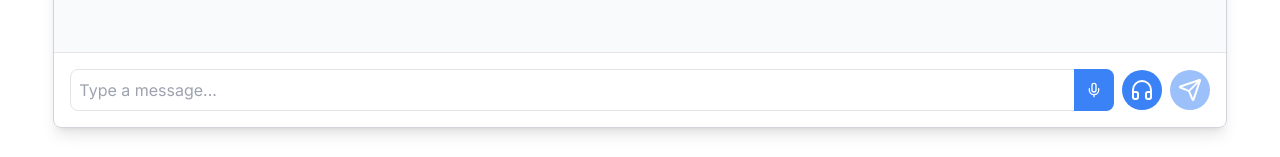
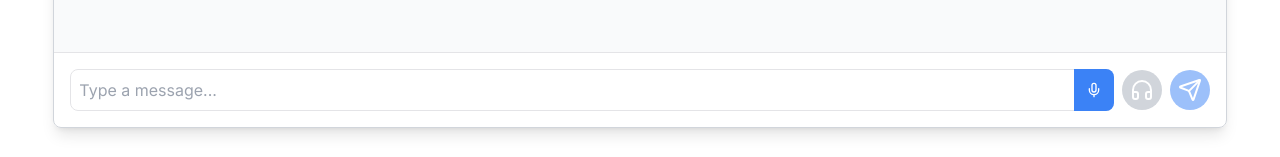
Before and after one commit to ootejreddy/ai-chatbot-app, a Next.js app: page / in a window 1280 px wide. Shown: the part 640-797 px from the top of the page. Built offline with nearby package versions, Linux system fonts and the light colour scheme.

Commit message:
added the voice feature with toggle on and off dynamically

```diff
--- /dev/null
+++ b/src/app/api/tts/route.ts
@@ -0,0 +1,37 @@
+import { NextResponse } from "next/server";
+import OpenAI from "openai";
+
+const openai = new OpenAI({
+  apiKey: process.env.OPENAI_API_KEY,
+});
+
+export async function POST(req: Request) {
+  try {
+    const { text } = await req.json();
+
+    if (!text) {
+      return NextResponse.json({ error: "No text provided" }, { status: 400 });
+    }
+
+    const mp3 = await openai.audio.speech.create({
+      model: "tts-1",
+      voice: "alloy",
+      input: text,
+    });
+
+    const buffer = Buffer.from(await mp3.arrayBuffer());
+
+    return new NextResponse(buffer, {
+      status: 200,
+      headers: {
+        "Content-Type": "audio/mpeg",
+      },
+    });
+  } catch (error) {
+    console.error("TTS API error:", error);
+    return NextResponse.json(
+      { error: "Failed to generate speech" },
+      { status: 500 }
+    );
+  }
+}
--- a/src/components/ChatInterface.tsx
+++ b/src/components/ChatInterface.tsx
@@ -8,7 +8,9 @@ const ChatInterface: React.FC = () => {
   const [messages, setMessages] = useState<Message[]>([]);
   const [isLoading, setIsLoading] = useState(false);
   const [isTyping, setIsTyping] = useState(false); // Add this state
+  const [isTTSEnabled, setIsTTSEnabled] = useState(false); // Add this line
   const messagesEndRef = useRef<HTMLDivElement>(null);
+  const audioRef = useRef<HTMLAudioElement | null>(null);
 
   useEffect(() => {
     scrollToBottom();
@@ -61,6 +63,22 @@ const ChatInterface: React.FC = () => {
       };
 
       setMessages((prevMessages) => [...prevMessages, botMessage]);
+
+      // Add TTS functionality here
+      if (isTTSEnabled) {
+        const audioResponse = await fetch("/api/tts", {
+          method: "POST",
+          headers: { "Content-Type": "application/json" },
+          body: JSON.stringify({ text: data.message }),
+        });
+
+        if (audioResponse.ok) {
+          const audioBlob = await audioResponse.blob();
+          const audioUrl = URL.createObjectURL(audioBlob);
+          audioRef.current = new Audio(audioUrl);
+          audioRef.current.play();
+        }
+      }
     } catch (error) {
       console.error("Error:", error);
       // Display error message to user
@@ -68,6 +86,16 @@ const ChatInterface: React.FC = () => {
       setIsLoading(false);
       setIsTyping(false); // Stop typing animation
     }
+  };
+
+  const toggleTTS = () => {
+    setIsTTSEnabled((prev) => {
+      if (prev && audioRef.current) {
+        audioRef.current.pause();
+        audioRef.current = null;
+      }
+      return !prev;
+    });
   };
 
   return (
@@ -81,7 +109,12 @@ const ChatInterface: React.FC = () => {
           {isTyping && <TypingAnimation />} {/* Add this line */}
           <div ref={messagesEndRef} />
         </div>
-        <MessageInput onSendMessage={handleSendMessage} isLoading={isLoading} />
+        <MessageInput
+          onSendMessage={handleSendMessage}
+          isLoading={isLoading}
+          isTTSEnabled={isTTSEnabled}
+          toggleTTS={toggleTTS}
+        />
       </div>
     </div>
   );
--- a/src/components/MessageInput.tsx
+++ b/src/components/MessageInput.tsx
@@ -4,11 +4,15 @@ import { Mic, Square, Send, Headphones } from "lucide-react";
 interface MessageInputProps {
   onSendMessage: (message: string) => void;
   isLoading: boolean;
+  isTTSEnabled: boolean;
+  toggleTTS: () => void;
 }
 
 const MessageInput: React.FC<MessageInputProps> = ({
   onSendMessage,
   isLoading,
+  isTTSEnabled,
+  toggleTTS,
 }) => {
   const [message, setMessage] = useState("");
   const [isRecording, setIsRecording] = useState(false);
@@ -104,8 +108,13 @@ const MessageInput: React.FC<MessageInputProps> = ({
         </button>
       </div>
       <button
-        className="p-2 ml-2 rounded-full bg-blue-500 text-white hover:bg-blue-600"
-        aria-label="Listen to message"
+        onClick={toggleTTS}
+        className={`p-2 ml-2 rounded-full ${
+          isTTSEnabled ? "bg-blue-500" : "bg-gray-300"
+        } text-white hover:bg-blue-600`}
+        aria-label={
+          isTTSEnabled ? "Disable Text-to-Speech" : "Enable Text-to-Speech"
+        }
       >
         <Headphones className="w-6 h-6" />
       </button>
```
